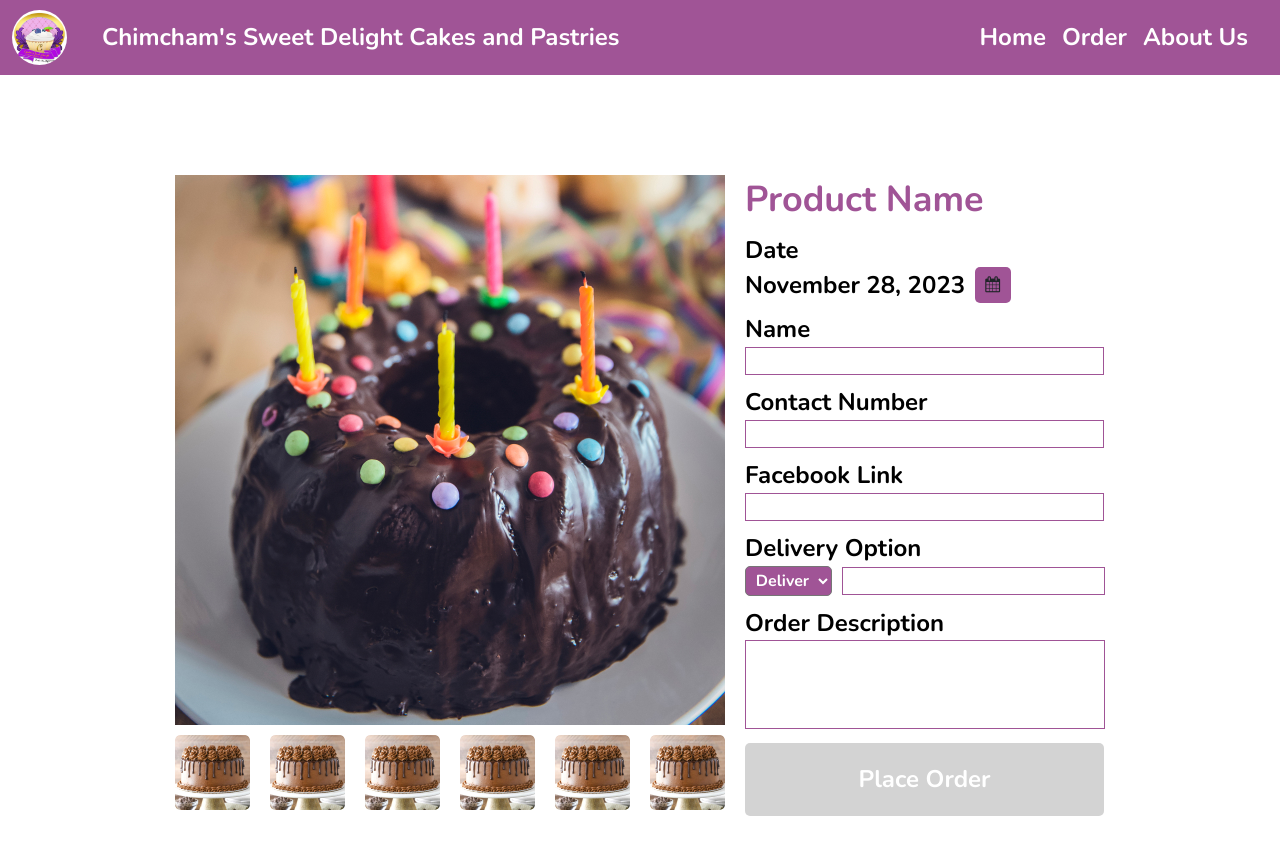
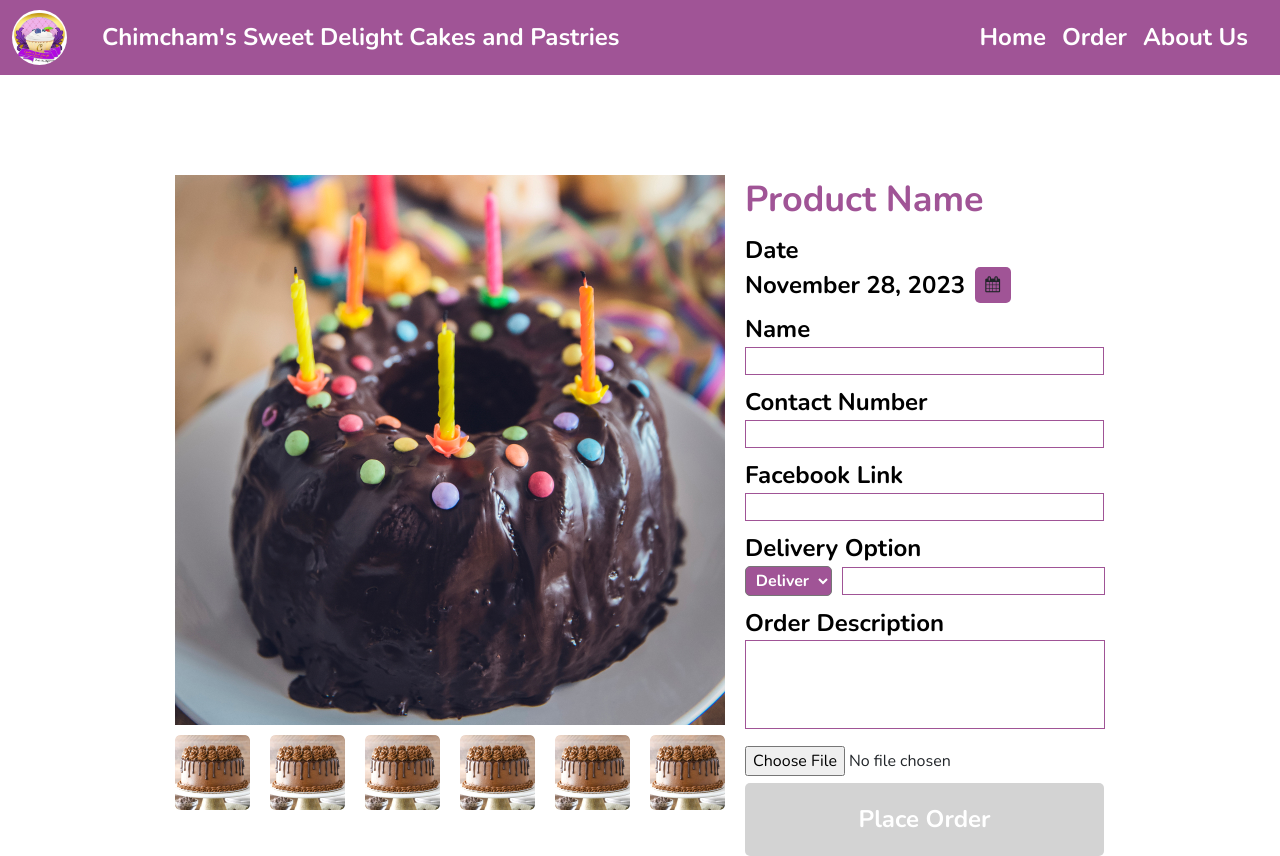
Before and after one commit to goopiktu/chichams_sweets, a React (Create React App) app in the folder frontend/: page /form in a window 1280 px wide. Before the commit the page ends 820 px from the top, so only its background shows below. Built offline with nearby package versions, Linux system fonts and the light colour scheme.

Commit message:
add: image uplaod to db

```diff
--- a/frontend/src/components/form/form.jsx
+++ b/frontend/src/components/form/form.jsx
@@ -21,6 +21,7 @@ const Form = () => {
     const [mode, setMode] = useState('Deliver');
     const [orderDes, setOrderDes] = useState('');
     const [address, setAddress] = useState('');
+    const [image, setImage] = useState('');
 
     const [errors, setErrors] = useState({name: 'name error', contact: 'contact error', link: 'link error'});
     // const [flag_err, setFlagError] = useState(true);
@@ -28,6 +29,12 @@ const Form = () => {
     const [show, setShow] = useState(false);
     const [dateText, setDateText] = useState('');
     const [showNavbar, setShowNavbar] = useState(true);
+
+    const onInputChange=(e)=>{
+      console.log(e.target.files[0]);
+      setImage(e.target.files[0]);
+    }
+
 
     const handleName = (e) => {
       var name = e.target.value;
@@ -345,6 +352,11 @@ const Form = () => {
                 <textarea className="order-text" name="orderDes" value={orderDes} onChange={handleOrderDes}></textarea>
               </div>
 
+              <div>
+                <input type="file" accept="image/*" onChange={onInputChange}></input>
+              </div>
+
+
               <button className="submit-button">Place Order</button>
 
             </form>
```
Also changed, not shown: 1 other file (tests, documents, lock files or other folders).
